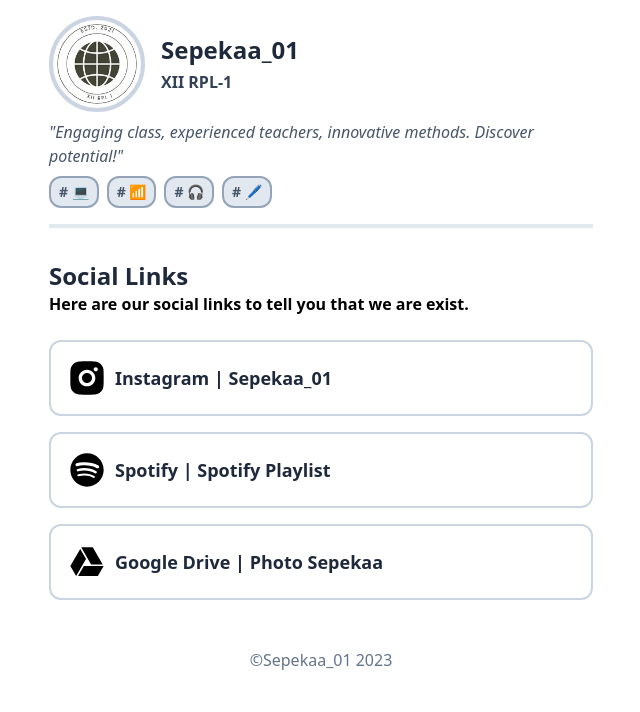
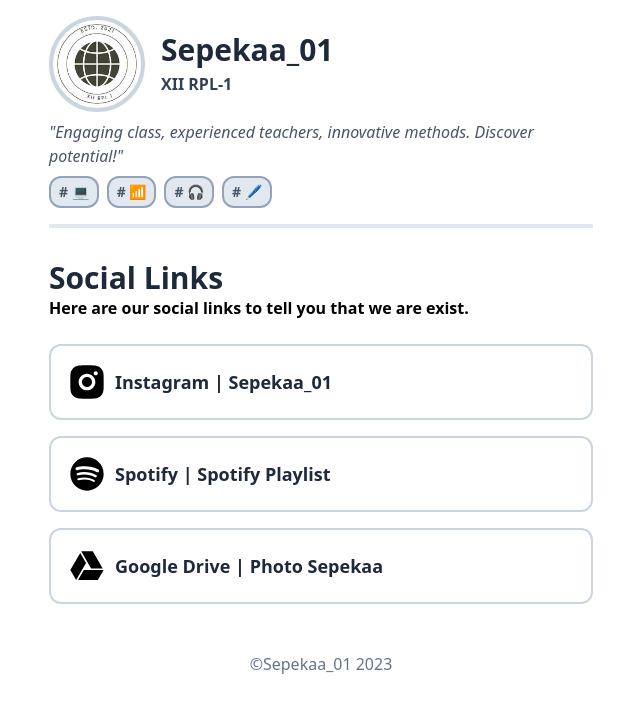
Before and after one commit to cnsl-lg/sepekaa-profile, a website built with Vite: page index.html in a window 1280 px wide. Shown: the whole page, without its empty margins (319-959 px from the left). Built offline with nearby package versions, Linux system fonts and the light colour scheme.

Commit message:
melakukan sedikit wrap up untuk styling

```diff
--- a/main.js
+++ b/main.js
@@ -30,30 +30,30 @@
       </ul>
     </header>
     <main class="p-4">
-      <h2 class="text-2xl font-bold mini:text-lg">Social Links</h2>
-      <p class="text-base font-semibold mini:text-xs">Here are our social links to tell you that we are exist.</p>
+      <h2 class="main_title">Social Links</h2>
+      <p class="main_subtitle">Here are our social links to tell you that we are exist.</p>
       <ul class="mt-6">
         <li>
-          <a href="https://www.instagram.com/sepekaa_01/?igshid=YmMyMTA2M2Y%3D" target="_blank" class="w-full inline-flex items-center gap-x-2 text-slate-800 text-lg font-semibold border-2 border-slate-300 p-4 rounded-xl mb-4 mini:text-sm mini:mb-2">
-            <img src=${instagramIcon} alt="Instagram Icon" class="w-10 h-10 mini:w-8 mini:h-8" />
+          <a href="https://www.instagram.com/sepekaa_01/?igshid=YmMyMTA2M2Y%3D" target="_blank" class="main_sosial_item">
+            <img src=${instagramIcon} alt="Instagram Icon" class="w-10 h-10 mini:w-9 mini:h-9" />
             <span>Instagram | Sepekaa_01</span>
           </a>
         </li>
         <li>
-          <a href="https://open.spotify.com/user/314ld7wkolp2vipxpmuzaxrbaewe?si=kiZAIoc8QHyN3pbcBzwenA&nd=1" target="_blank" class="w-full inline-flex items-center gap-x-2 text-slate-800 text-lg font-semibold border-2 border-slate-300 p-4 rounded-xl mb-4 mini:text-sm mini:mb-2">
+          <a href="https://open.spotify.com/user/314ld7wkolp2vipxpmuzaxrbaewe?si=kiZAIoc8QHyN3pbcBzwenA&nd=1" target="_blank" class="main_sosial_item">
             <img src=${spotifyIcon} alt="Spotify Icon" class="w-10 h-10 mini:w-8 mini:h-8" />
             <span>Spotify | Spotify Playlist</span>
           </a>
         </li>
         <li>
-          <a href="https://drive.google.com/drive/folders/10zMgesrXg7dqs1cXnP-zlAFdEcq4Q0wd" target="_blank" class="w-full inline-flex items-center gap-x-2 text-slate-800 text-lg font-semibold border-2 border-slate-300 p-4 rounded-xl mb-4 mini:text-sm mini:mb-2">
+          <a href="https://drive.google.com/drive/folders/10zMgesrXg7dqs1cXnP-zlAFdEcq4Q0wd" target="_blank" class="main_sosial_item">
             <img src=${driveIcon} alt="Google Drive Icon" class="w-10 h-10 mini:w-8 mini:h-8" />
             <span>Google Drive | Photo Sepekaa</span>
           </a>
         </li>
       </ul>
     </main>
-    <footer class="p-4 text-center text-slate-500">
+    <footer>
       <p>&copy;Sepekaa_01 2023</p>
     </footer>
   </div>
--- a/style.css
+++ b/style.css
@@ -15,15 +15,15 @@
   }
 
   .header_title {
-    @apply text-2xl font-bold mb-1 mini:text-lg mini:m-0
+    @apply text-3xl font-bold mb-1 mini:m-0
   }
 
   .header_subtitle {
-    @apply text-base text-slate-700 font-semibold mini:text-xs
+    @apply text-base text-slate-700 font-semibold mini:text-sm
   }
 
   .header_quote {
-    @apply text-slate-600 text-base italic mb-2 mini:text-xs
+    @apply text-slate-600 text-base italic mb-2 mini:text-sm
   }
 
   .header_tags {
@@ -33,4 +33,20 @@
   .header_tag_item {
     @apply border-2 border-slate-400 px-2 py-1 bg-slate-200 rounded-xl
   }
+
+  .main_title {
+    @apply text-3xl font-bold
+  }
+
+  .main_subtitle {
+    @apply text-base font-semibold mini:text-sm
+  }
+
+  .main_sosial_item {
+    @apply w-full inline-flex items-center gap-x-2 text-slate-800 text-lg font-semibold border-2 border-slate-300 p-4 rounded-xl mb-4 mini:text-base mini:mb-2
+  }
+
+  footer {
+    @apply p-4 text-center text-slate-500 mini:text-xs
+  }
 }
```
